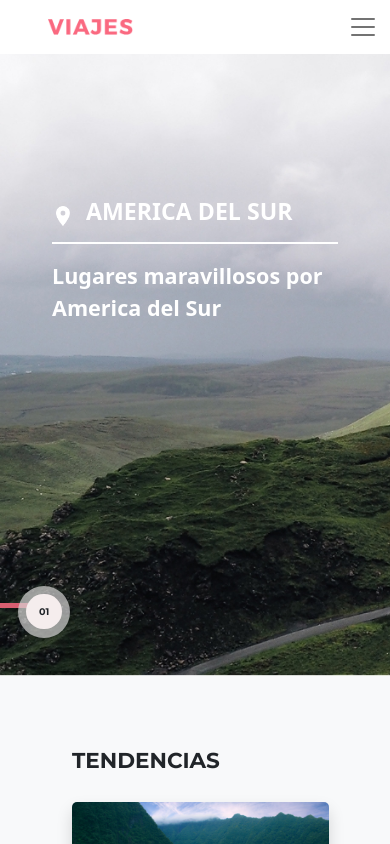
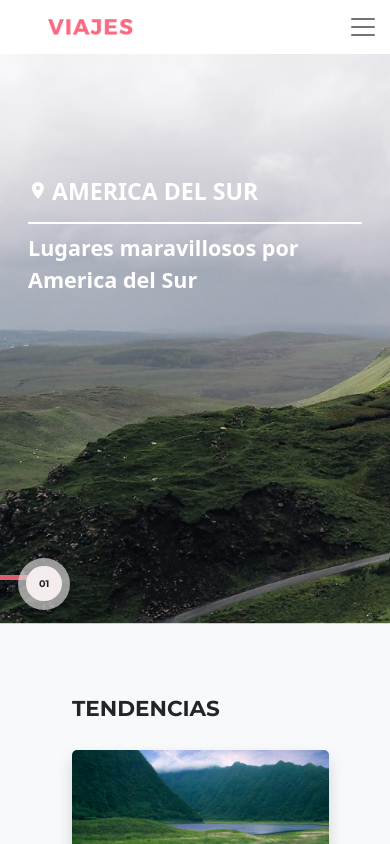
Before and after one commit to Liliani-mg/Aenima-frontend-test, a React (Vite) app: page / in a window 390 px wide. Shown: the top 844 px of the page. Built offline with nearby package versions, Linux system fonts and the light colour scheme.

Commit message:
fix top content

```diff
--- a/src/components/TopContent.jsx
+++ b/src/components/TopContent.jsx
@@ -7,7 +7,7 @@ function TopContent() {
 
   return (
     <div class="d-flex flex-column-2 bg-light">
-      <div class="d-flex  p-5 " id="container-top-content">
+      <div class="d-flex  p-4 " id="container-top-content">
         <div
           class={
             isMobile
@@ -18,23 +18,23 @@ function TopContent() {
           <div id="title-content" class="d-flex flex-column m-1 mt-5 mb-3 ">
             <div class=" d-flex flex-row border-bottom border-2 border-white mt-5 ">
               <img
-                class="ms-1 mt-2 mb-0"
+                class="ms-1 mt-2 mb-1"
                 src="src\assets\iconos\ic_pin.png"
-                weight={isMobile ? 20 : 30}
-                height={isMobile ? 20 : 30}
+                weight={isMobile ? 17 : 30}
+                height={isMobile ? 17 : 30}
                 alt=""
               />
               <h1
                 class={
                   isMobile
-                    ? "ms-3 mb-3 mt-0 fw-bold fs-3"
+                    ? "ms-2 mb-2 mt-1 pb-2 fw-bold fs-3"
                     : "m-3 mt-0 fw-bold fs-1 "
                 }
               >
                 AMERICA DEL SUR
               </h1>
             </div>
-            <h3 class="mt-3 fs-4 fw-bold lh-base">
+            <h3 class="mt-2 fs-4 fw-bold lh-base">
               Lugares maravillosos por America del Sur
             </h3>
             {!isMobile && (
@@ -49,7 +49,7 @@ function TopContent() {
                 {" "}
               </p>
               <div id="circle-number-top">
-                <h6 class="text-dark fw-bold m-2  lh-1 ">01</h6>
+                <h6 class="text-dark fw-bold m-2 lh-1 ">01</h6>
               </div>
             </div>
           </div>
@@ -59,8 +59,8 @@ function TopContent() {
           <div class="d-flex flex-row-2 w-75 justify-content-end ">
             <div></div>
             <div class="d-flex flex-column w-50 ">
-              <div id="next-adventure" class="ms-4">
-                <h5 class="fw-bold fs-6 mt-2 mb-1 ">
+              <div id="next-adventure" class="ms-4 p-3">
+                <h5 class="fw-bold fs-5 mt-2 mb-1 ">
                   {" "}
                   PRÓXIMA AVENTURA{" "}
                   <img class="ms-2" src="src\assets\iconos\arrow.png" alt="" />
```
